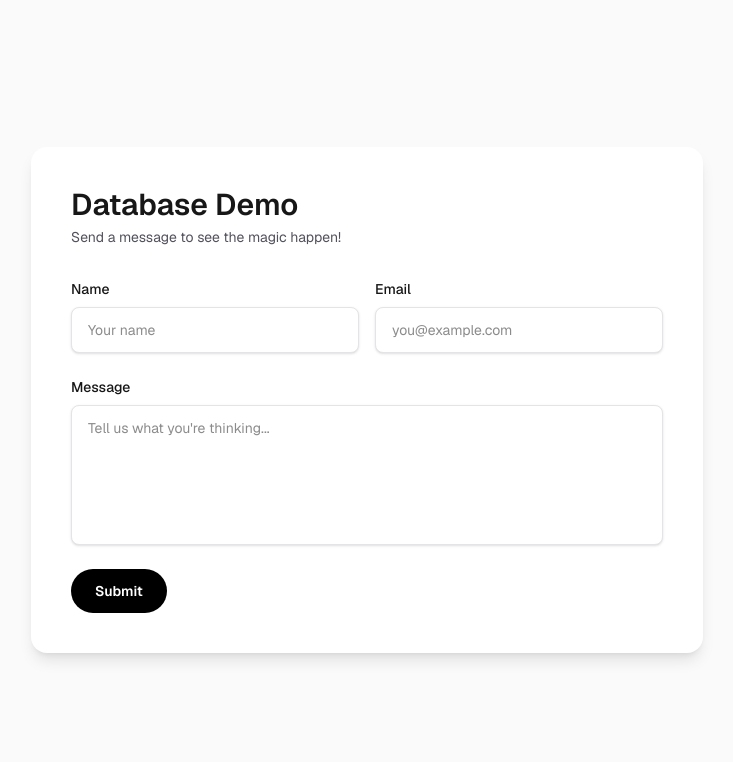
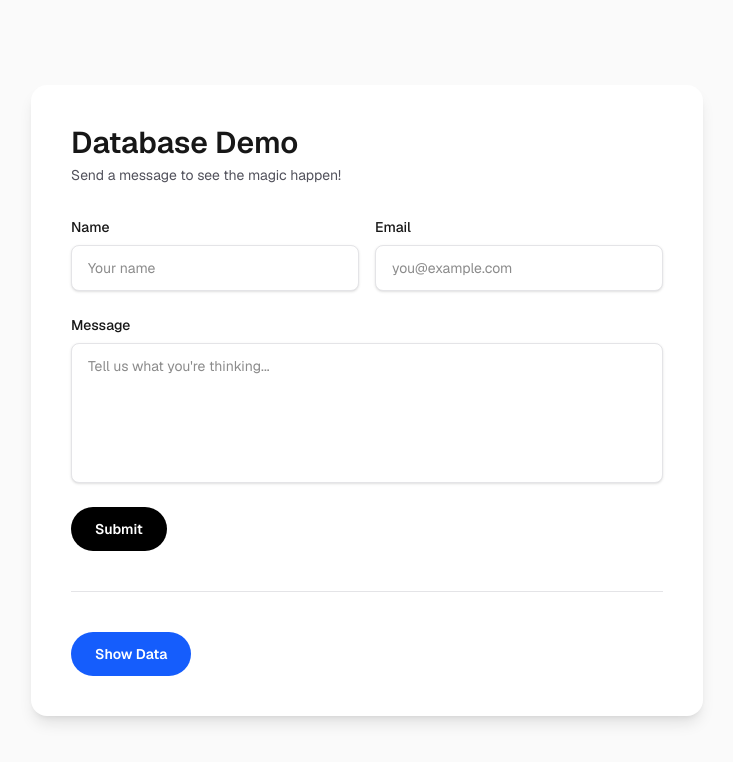
Before and after one commit to hxddad/cshub-database-workshop, a Next.js app: page / in a window 1280 px wide. Shown: the top 762 px of the page, without its empty margins (273-1006 px from the left). Built offline with nearby package versions, Linux system fonts and the light colour scheme.

Commit message:
create show/hide data button

```diff
--- a/app/page.tsx
+++ b/app/page.tsx
@@ -8,6 +8,12 @@ type FormState = {
   message: string;
 };
 
+const sampleData = [
+  { id: 1, title: "Database Workshop", participants: 45 },
+  { id: 2, title: "API Integration", participants: 32 },
+  { id: 3, title: "Next.js Fundamentals", participants: 58 },
+];
+
 export default function Home() {
   const [form, setForm] = useState<FormState>({
     name: "",
@@ -16,6 +22,7 @@ export default function Home() {
   });
   const [status, setStatus] = useState<"idle" | "sending" | "success" | "error">("idle");
   const [error, setError] = useState<string | null>(null);
+  const [showData, setShowData] = useState(false);
 
   const handleChange = (key: keyof FormState) => (event: React.ChangeEvent<HTMLInputElement | HTMLTextAreaElement>) => {
     setForm((prev) => ({ ...prev, [key]: event.target.value }));
@@ -110,6 +117,30 @@ export default function Home() {
             ) : null}
           </div>
         </form>
+
+        <div className="mt-10 border-t border-zinc-200 pt-10 dark:border-zinc-800">
+          <button
+            onClick={() => setShowData(!showData)}
+            className="inline-flex items-center justify-center rounded-full bg-blue-600 px-6 py-3 text-sm font-semibold text-white transition hover:bg-blue-700"
+          >
+            {showData ? "Hide Data" : "Show Data"}
+          </button>
+
+          {/* Placeholders */}
+          {/* {showData && (
+            <div className="mt-6 space-y-3">
+              <h2 className="text-lg font-semibold">Sample Data</h2>
+              <div className="space-y-2">
+                {sampleData.map((item) => (
+                  <div key={item.id} className="rounded-lg border border-zinc-200 bg-zinc-50 p-4 dark:border-zinc-800 dark:bg-zinc-900">
+                    <h3 className="font-medium">{item.title}</h3>
+                    <p className="text-sm text-zinc-600 dark:text-zinc-400">Participants: {item.participants}</p>
+                  </div>
+                ))}
+              </div>
+            </div>
+          )} */}
+        </div>
       </main>
     </div>
   );
```
